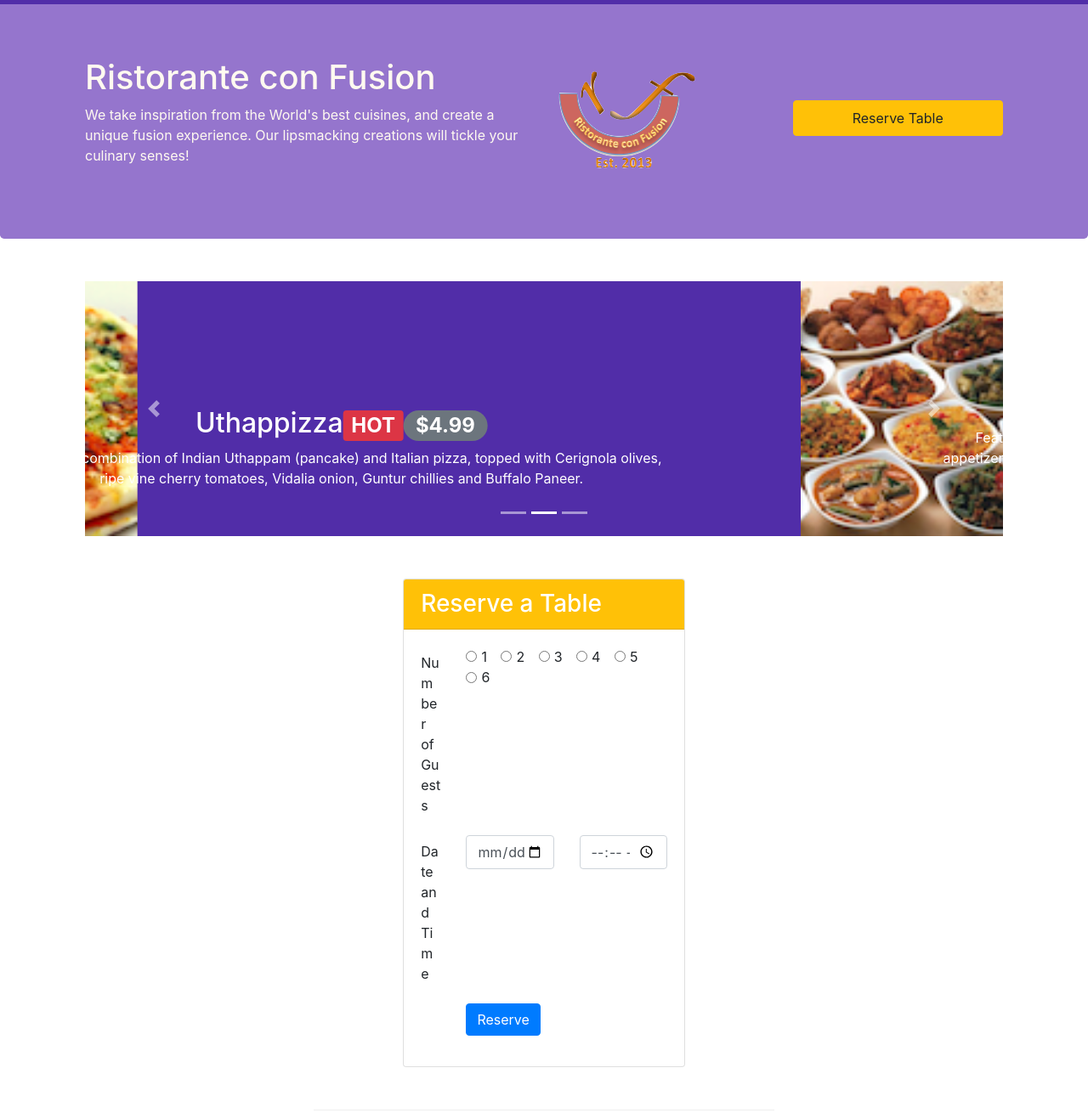
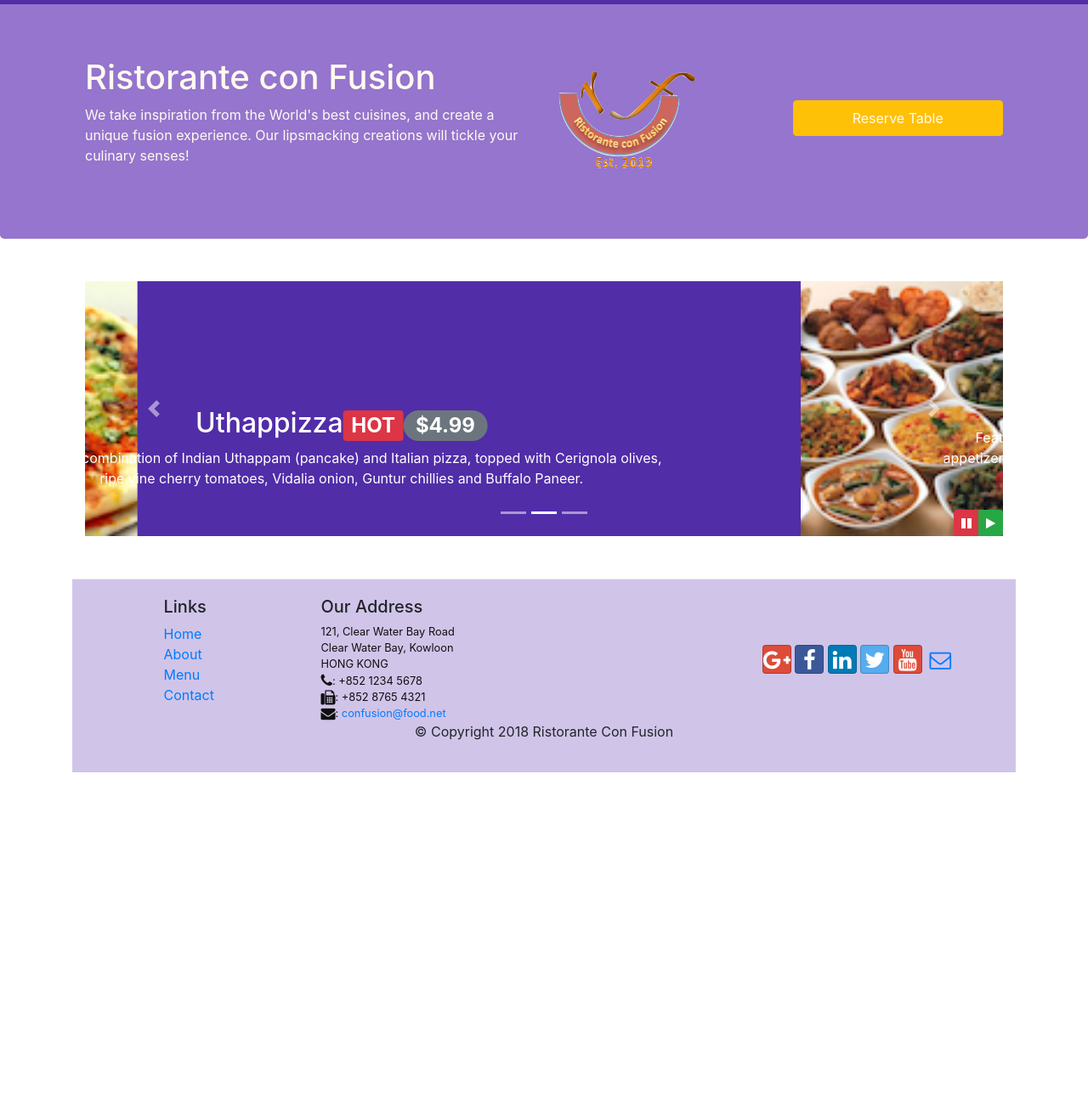
Before and after one commit to nabi-elhraichi/Bootstrap, a website: page index.html in a window 1280 px wide. Shown: the part 53-1363 px from the top of the page at 85% size. After the commit the page ends 962 px from the top, so only its background shows below. Drawn offline with nearby package versions, Linux system fonts and the light colour scheme.

Commit message:
Bootstrap JQuery

```diff
--- a/css/styles.css
+++ b/css/styles.css
@@ -59,3 +59,10 @@ body{
     left: 0;
     min-height: 300px;
 }
+
+#carouselButton {
+    right: 0px;
+    position: absolute;
+    bottom: 0px;
+    z-index: 1;
+}
--- a/index.html
+++ b/index.html
@@ -53,9 +53,8 @@
                     <img src="img/logo.png" class="img-fluid">
                 </div>
                 <div class="col-12 col-sm-3 align-self-center">
-                    <a role="button" class="btn nav-link btn-warning btn-block" data-toggle="tooltip" data-html="true"
-                        title="Or Call us at <br><strong>+33761435907</strong>" data-placement="bottom"
-                        href="#reserve">Reserve Table</a>
+                    <a role="button" class="btn nav-link btn-warning btn-block" data-toggle="modal"
+                        data-target="#reserveModal">Reserve Table</a>
                 </div>
             </div>
         </div>
@@ -155,18 +154,31 @@
                     <a class="carousel-control-next" href="#mycarousel" role="button" data-slide="next">
                         <span class="carousel-control-next-icon"></span>
                     </a>
+                    <div class="btn-group" id="carouselButton">
+                        <button class="btn btn-danger btn-sm" id="carousel-pause">
+                            <span class="fa fa-pause"></span>
+                        </button>
+                        <button class="btn btn-success btn-sm" id="carousel-play">
+                            <span class="fa fa-play"></span>
+                        </button>
+                    </div>
+                </div>
             </div>
         </div>
 
-            <div class="row row-content">
-                <div class="col-12 offset-sm-2 col-sm-8">
-                    <div class="card" id="reserve">
-                        <h3 class="card-header bg-warning text-white">Reserve a Table</h3>
-                        <div class="card-body">
+        <div id="reserveModal" class="modal fade" role="dialog">
+            <div class="modal-dialog modal-lg" role="content">
+                <!-- Modal content-->
+                <div class="modal-content">
+                    <div class="modal-header">
+                        <h4 class="modal-title">Reserve a Table </h4>
+                        <button type="button" class="close" data-dismiss="modal">&times;</button>
+                    </div>
+                    <div class="modal-body">
                         <form>
                             <div class="form-group row">
-                                    <label for="firstname" class="col-md-2 col-form-label">Number of Guests</label>
-                                    <div class="col-md-10">
+                                <label for="nbr" class="col-md-2 col-form-label">Number of Guests</label>
+                                <div id="nbr" class="col-md-10">
                                     <!-- Material inline 1 -->
                                     <div class="form-check form-check-inline">
                                         <input type="radio" class="form-check-input" id="materialInline1"
@@ -210,11 +222,27 @@
                                     </div>
                                 </div>
                             </div>
+
+                            <div class="form-group row">
+                                <label for="datetime" class="col-12 col-md-2 col-form-label">Section</label>
+                                <div class="col-12 col-md-5">
+                                    <div class="btn-group btn-group-toggle" data-toggle="buttons">
+                                        <label class="btn btn-success active">
+                                            <input type="radio" name="options" id="non-smoking" autocomplete="off" checked>
+                                            Non-smoking
+                                        </label>
+
+                                        <label class="btn btn-danger">
+                                            <input type="radio" name="options" id="smoking" autocomplete="off"> Smoking
+                                        </label>
+                                    </div>
+                                </div>
+                            </div>
+
                             <div class="form-group row">
                                 <label for="datetime" class="col-12 col-md-2 col-form-label">Date and Time</label>
                                 <div class="col-12 col-md-5">
-                                        <input type="date" class="form-control" id="date" name="date"
-                                            placeholder="Date">
+                                    <input type="date" class="form-control" id="date" name="date" placeholder="Date">
                                 </div>
                                 <div class="col-12 col-md-5">
                                     <input type="time" class="form-control" id="datetime" name="time"
@@ -223,11 +251,12 @@
                             </div>
                             <div class="form-group row">
                                 <div class="offset-md-2 col-md-10">
+                                    <button type="button" class="btn btn-secondary ml-auto"
+                                        data-dismiss="modal">Cancel</button>
                                     <button type="submit" class="btn btn-primary">Reserve</button>
                                 </div>
                             </div>
                         </form>
-                        </div>
                     </div>
                 </div>
             </div>
@@ -285,8 +314,14 @@
         <script src="node_modules/popper.js/dist/umd/popper.min.js"></script>
         <script src="node_modules/bootstrap/dist/js/bootstrap.min.js"></script>
         <script>
-            $(document).ready(function () {
-                $('[data-toggle="tooltip"]').tooltip();
+            $(document).ready(function(){
+                $('#mycarousel').carousel({interval : 2000});
+                $('#carousel-pause').click(function(){
+                    $('#mycarousel').carousel('pause');
+                });
+                $('#carousel-play').click(function(){
+                    $('#mycarousel').carousel('cycle');
+                });
             });
         </script>
 </body>
```
Lines whose indentation alone changed are shown as unchanged.
